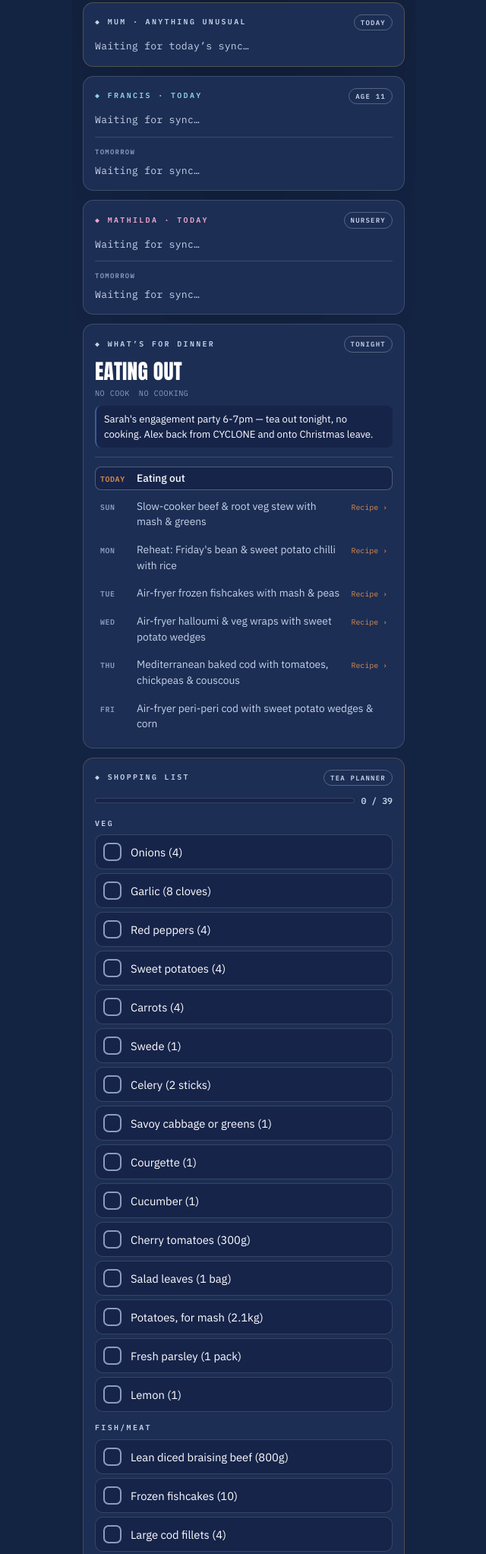
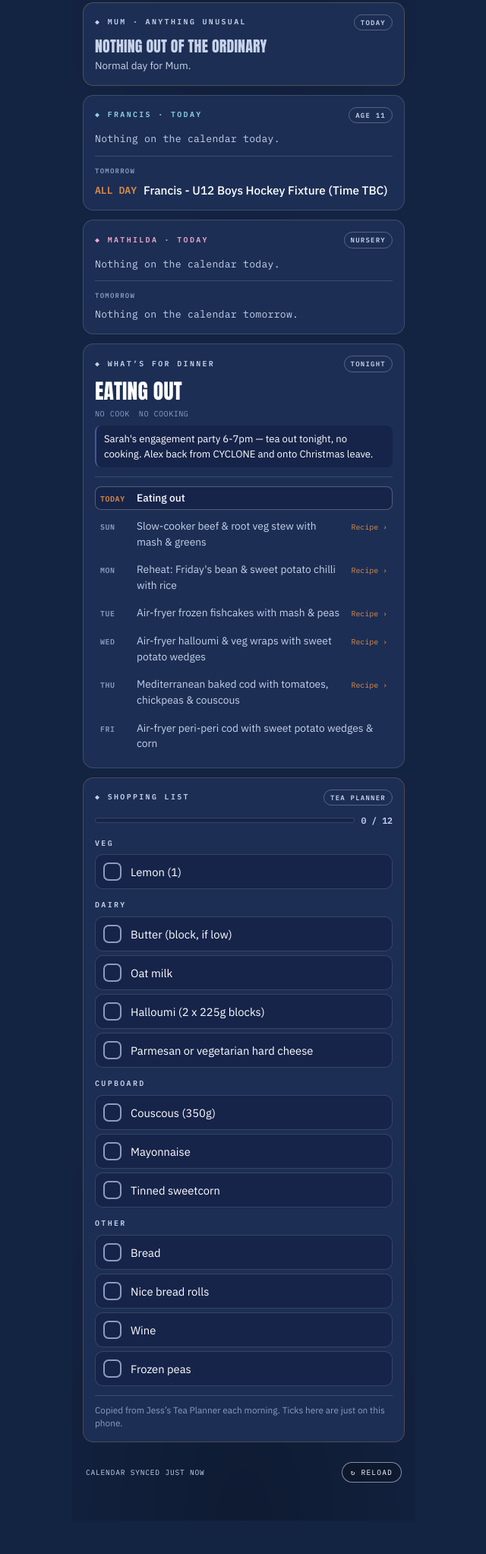
Before and after one commit to jesslangley4-ship-it/alex-mission-control, a plain HTML site: page index.html in a window 1280 px wide. Shown: the part 486-2531 px from the top of the page at 76% size, without its empty margins (319-959 px from the left). After the commit the page ends 2487 px from the top, so only its background shows below. Drawn offline with Linux system fonts and the light colour scheme.

Commit message:
Board refresh 2026-11-28T06:07Z

```diff
--- a/index.html
+++ b/index.html
@@ -783,35 +783,22 @@ var RecipeKit = (function(){
      so this is filled in by whoever refreshes the snapshot each night —
      null/empty means "nothing unusual, ordinary day". ---- */
   var SNAPSHOT = {
-    "updatedISO": "2026-11-27T06:07:03.346Z",
-    "forDate": "2026-11-27",
-    "alexStatus": "normal",
-    "alexToday": [
+    "updatedISO": "2026-11-28T06:07:20.029Z",
+    "forDate": "2026-11-28",
+    "alexStatus": "leave",
+    "alexToday": [],
+    "alexTomorrow": [],
+    "mumUnusual": null,
+    "francisToday": [],
+    "francisTomorrow": [
         {
             "time": null,
-            "title": "CYCLONE",
-            "loc": "Salisbury",
+            "title": "Francis - U12 Boys Hockey Fixture (Time TBC)",
+            "loc": "",
             "allDay": true
         }
     ],
-    "alexTomorrow": [],
-    "mumUnusual": null,
-    "francisToday": [],
-    "francisTomorrow": [],
-    "mathildaToday": [
-        {
-            "time": "09:30",
-            "title": "Gymnastics",
-            "loc": "Allegro Gymnastics Academy",
-            "allDay": false
-        },
-        {
-            "time": "13:30",
-            "title": "Swimming",
-            "loc": "Emmerson Pool Hire",
-            "allDay": false
-        }
-    ],
+    "mathildaToday": [],
     "mathildaTomorrow": []
 };
 
@@ -820,37 +807,6 @@ var RecipeKit = (function(){
          writes from the planner, recipes included.
          Any date not in this map shows "Nothing planned yet". ---- */
   var WEEK_MEAL_PLAN = {
-    "2026-11-26": {
-      "meal": "Creamy mushroom & butter bean stroganoff with rice",
-      "note": "Free evening, nothing on for tea — a new one to try to round off the week.",
-      "kind": "veg",
-      "method": "hob",
-      "time": "10 min prep · 20 min cook",
-      "recipe": {
-        "ingredients": [
-          "1 tbsp olive oil, plus a knob of butter",
-          "1 onion, chopped",
-          "300g mushrooms, sliced",
-          "2 garlic cloves, crushed",
-          "1 tsp paprika",
-          "2 x 400g tins butter beans, drained",
-          "200ml vegetable stock",
-          "150ml crème fraîche",
-          "300g rice, to serve",
-          "Small handful fresh parsley, chopped (optional)"
-        ],
-        "serves": "4 (2 adults, 2 kids)",
-        "steps": [
-          "Soften the onion in the oil and butter for 5 minutes. Add the mushrooms and cook for 5–6 minutes until golden.",
-          "Add the garlic and paprika and cook for 1 minute.",
-          "Stir in the butter beans and stock and simmer for 8–10 minutes until slightly thickened.",
-          "Take out Mathilda's portion now, keeping hers plain.",
-          "Stir the crème fraîche through the rest and warm gently for 2–3 minutes — don't let it boil hard or it can split.",
-          "Cook the rice while the sauce finishes. Serve the stroganoff over rice, scattered with parsley."
-        ],
-        "tip": "Mathilda: keep hers without the paprika, and mash a few of the butter beans if she's fussy about texture."
-      }
-    },
     "2026-11-27": {
       "meal": "Veggie bean & sweet potato chilli (double batch)",
       "note": "Gymnastics 9:30am & swimming 1:30pm today, evening's free — good day to batch-cook extra for Monday's parents' evening",
@@ -1059,75 +1015,7 @@ var RecipeKit = (function(){
   var SHOPPING_LIST_OVERRIDE = [
     {
       "cat": "Veg",
-      "name": "Onions (4)"
-    },
-    {
-      "cat": "Veg",
-      "name": "Garlic (8 cloves)"
-    },
-    {
-      "cat": "Veg",
-      "name": "Red peppers (4)"
-    },
-    {
-      "cat": "Veg",
-      "name": "Sweet potatoes (4)"
-    },
-    {
-      "cat": "Veg",
-      "name": "Carrots (4)"
-    },
-    {
-      "cat": "Veg",
-      "name": "Swede (1)"
-    },
-    {
-      "cat": "Veg",
-      "name": "Celery (2 sticks)"
-    },
-    {
-      "cat": "Veg",
-      "name": "Savoy cabbage or greens (1)"
-    },
-    {
-      "cat": "Veg",
-      "name": "Courgette (1)"
-    },
-    {
-      "cat": "Veg",
-      "name": "Cucumber (1)"
-    },
-    {
-      "cat": "Veg",
-      "name": "Cherry tomatoes (300g)"
-    },
-    {
-      "cat": "Veg",
-      "name": "Salad leaves (1 bag)"
-    },
-    {
-      "cat": "Veg",
-      "name": "Potatoes, for mash (2.1kg)"
-    },
-    {
-      "cat": "Veg",
-      "name": "Fresh parsley (1 pack)"
-    },
-    {
-      "cat": "Veg",
       "name": "Lemon (1)"
-    },
-    {
-      "cat": "Fish/meat",
-      "name": "Lean diced braising beef (800g)"
-    },
-    {
-      "cat": "Fish/meat",
-      "name": "Frozen fishcakes (10)"
-    },
-    {
-      "cat": "Fish/meat",
-      "name": "Large cod fillets (4)"
     },
     {
       "cat": "Dairy",
@@ -1135,63 +1023,27 @@ var RecipeKit = (function(){
     },
     {
       "cat": "Dairy",
-      "name": "Milk (if low)"
+      "name": "Oat milk"
     },
     {
       "cat": "Dairy",
       "name": "Halloumi (2 x 225g blocks)"
     },
     {
-      "cat": "Dairy",
-      "name": "Greek yoghurt (250g)"
-    },
-    {
-      "cat": "Dairy",
-      "name": "Soured cream (small tub)"
-    },
-    {
-      "cat": "Dairy",
-      "name": "Cheddar (150g)"
-    },
-    {
-      "cat": "Cupboard",
-      "name": "Kidney beans (4 x 400g tins)"
-    },
-    {
-      "cat": "Cupboard",
-      "name": "Black beans (2 x 400g tins)"
-    },
-    {
-      "cat": "Cupboard",
-      "name": "Chickpeas (2 x 400g tins)"
-    },
-    {
-      "cat": "Cupboard",
-      "name": "Chopped tomatoes (4 x 400g tins)"
-    },
-    {
-      "cat": "Cupboard",
-      "name": "Tomato purée (tube, if low)"
-    },
-    {
-      "cat": "Cupboard",
-      "name": "Worcestershire sauce (if low)"
-    },
-    {
-      "cat": "Cupboard",
-      "name": "Rice (900g)"
-    },
-    {
       "cat": "Cupboard",
       "name": "Couscous (350g)"
     },
     {
-      "cat": "Cupboard",
-      "name": "Black olives (small jar/pack)"
+      "cat": "Other",
+      "name": "Bread"
     },
     {
       "cat": "Other",
-      "name": "Flatbreads or wraps (6)"
+      "name": "Nice bread rolls"
+    },
+    {
+      "cat": "Other",
+      "name": "Wine"
     },
     {
       "cat": "Cupboard",
@@ -1200,10 +1052,6 @@ var RecipeKit = (function(){
     {
       "cat": "Cupboard",
       "name": "Tinned sweetcorn"
-    },
-    {
-      "cat": "Cupboard",
-      "name": "Ketchup or tartare sauce"
     },
     {
       "cat": "Other",
```
Also changed, not shown: cal-alex.json (+0 -13 lines), cal-primary.json (+11 -28 lines), meals.json (+0 -31 lines), shopping.json (+8 -116 lines).
